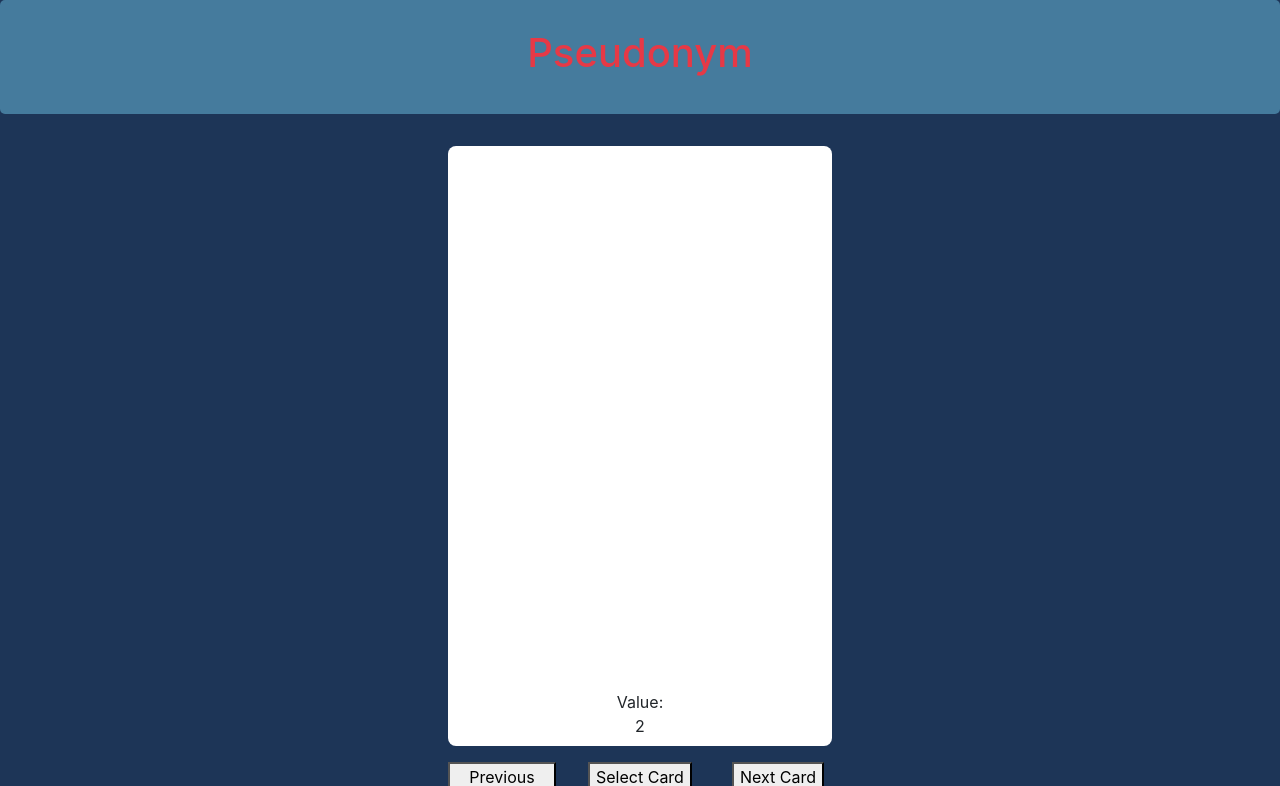
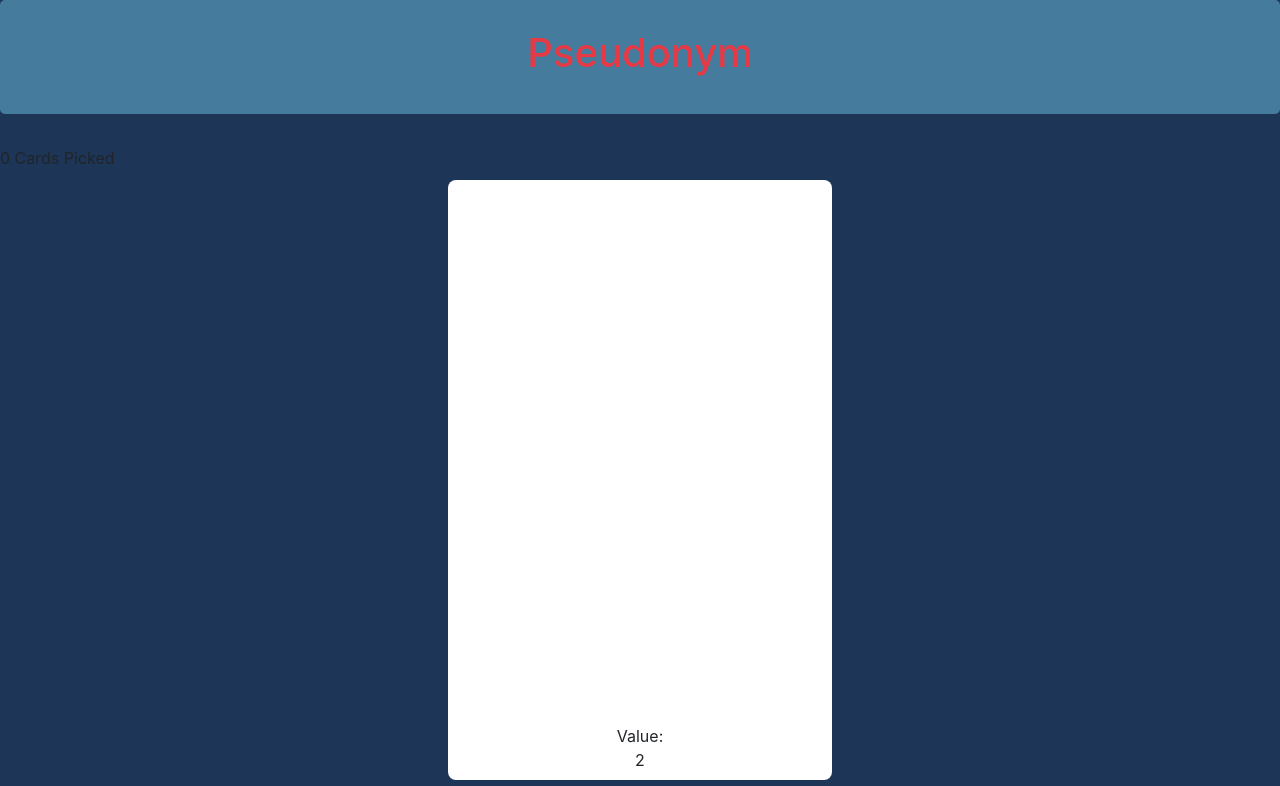
Before and after one commit to AdamWeatherby/MonikersGame, a Flask app: page /start in a window 1280 px wide. Shown: the top 786 px of the page. Run offline with Flask 2, Linux system fonts and the light colour scheme; data that the repository does not hold is empty; some libraries are stand-ins or nearby versions.

Commit message:
Display Num Cards Picked

```diff
--- a/app/templates/cards.html
+++ b/app/templates/cards.html
@@ -65,11 +65,14 @@
 			if(currentCard in pickedCards)
 				return;
 			currentPickedCards++;
+			document.getElementById("numCards").innerHTML = currentPickedCards + " Cards Picked"
 			pickedCards.push(currentCard)
 			if(currentPickedCards == 5) {
 				currentPlayer++;
 				currentPickedCards = 0;
+				document.getElementById("numCards").innerHTML = currentPickedCards + " Cards Picked"
 				if(currentPlayer == numPlayers) {
+
 					//send data to flask and go to game
 					$.get("/play/" + pickedCards, function(data) {
 						//console.log($.parseJson(data))
@@ -120,7 +123,7 @@
 		<br /><h1 align = "center" style = "color: #e63946">Pseudonym</h1><br />
 	</div>
 
-
+	<div id="numCards">0 Cards Picked</div>
 	<div align="center">
 		<div class= "cardOutline" >
 			<div class = "textContent" id = "textContent">
```
